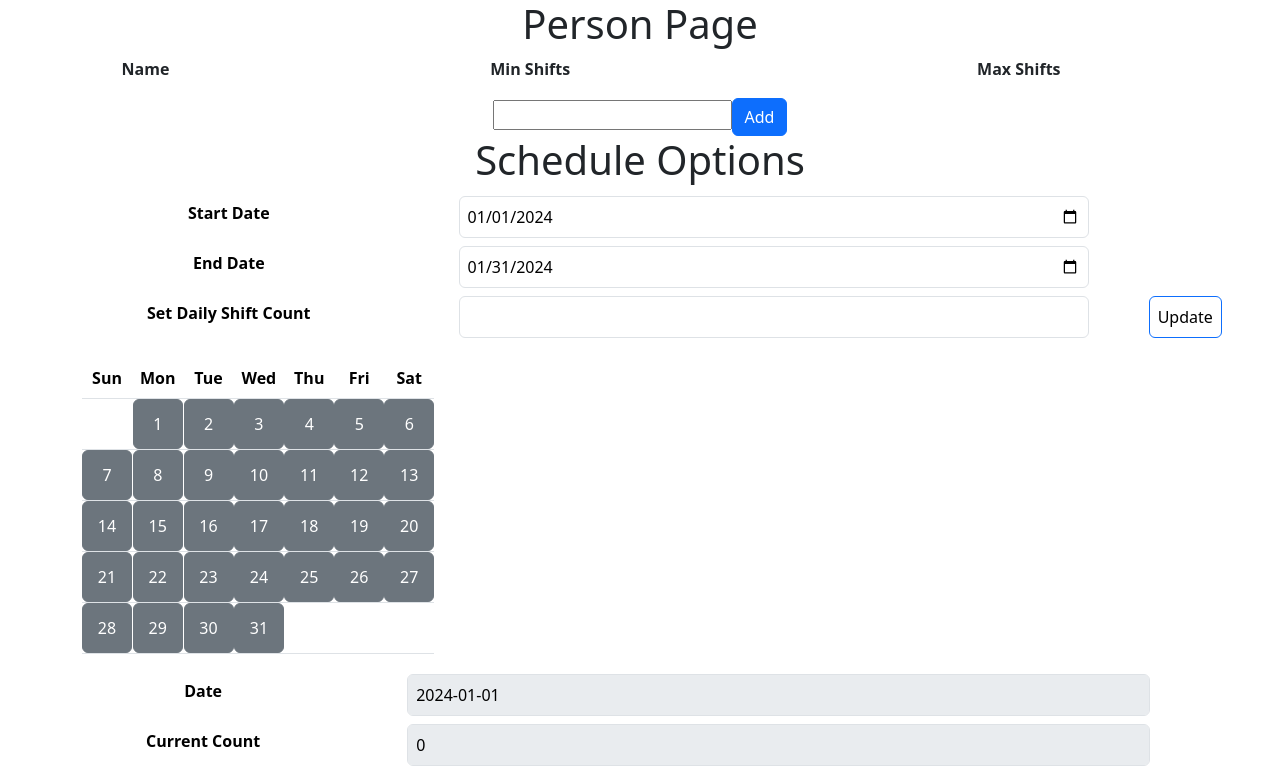
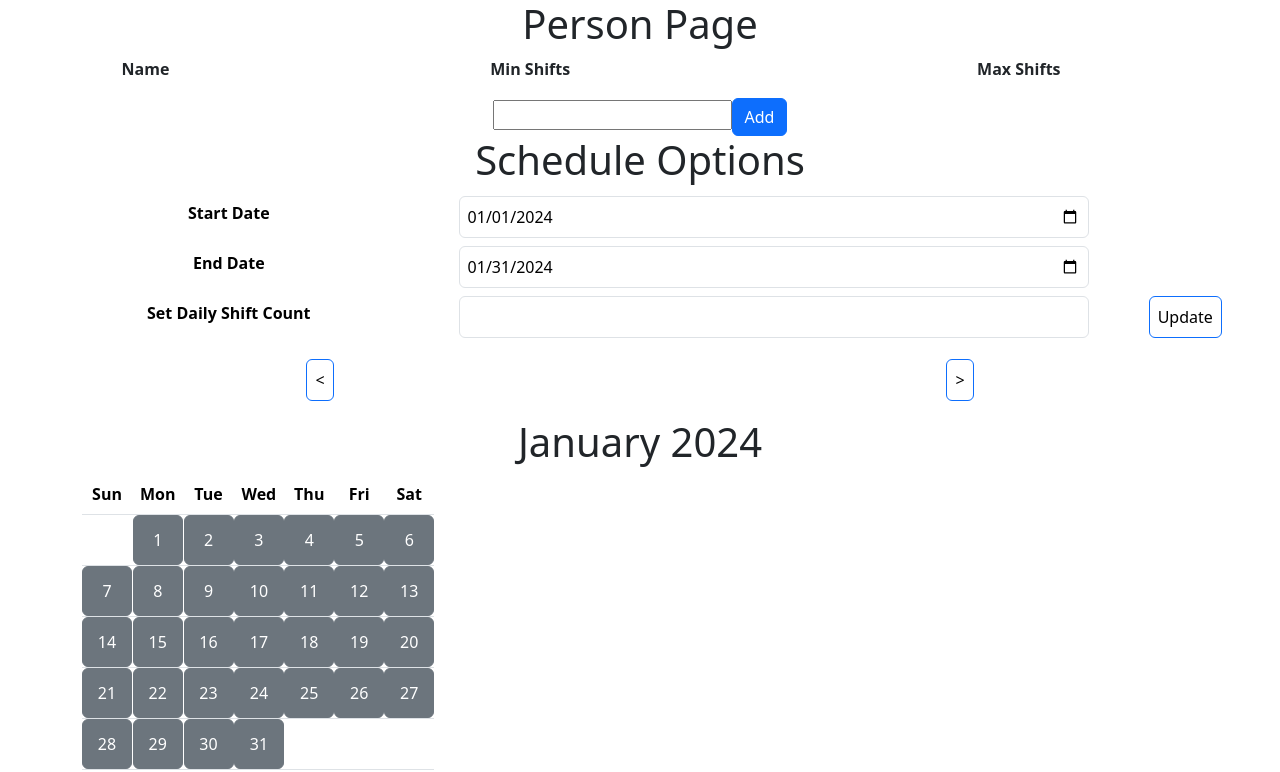
Before and after one commit to beeckusu/project-schedule, a React (Create React App) app: page / in a window 1280 px wide. Shown: the top 772 px of the page. Built offline with nearby package versions, Linux system fonts and the light colour scheme.

Commit message:
FYSO-8: Allow Calendar Month to Change
    Add buttons to change the month represented by the calendar.

```diff
--- a/src/components/Calendar.js
+++ b/src/components/Calendar.js
@@ -42,6 +42,7 @@ const Calendar = ({ date, onSelectDate }) => {
 
     return (
         <Container>
+            <h1>{date.toLocaleString('default', { month: 'long' })} {date.getUTCFullYear()}</h1>
             <Table className='calendar'>
                 <thead>
                     <tr>
--- a/src/pages/ScheduleOptionsPage.js
+++ b/src/pages/ScheduleOptionsPage.js
@@ -29,9 +29,9 @@ const SelectedDateOptions = ({ date }) => {
                 <td><Form.Control type='number' min="0"
                     defaultValue={dateOptions ? dateOptions.options.shiftCount : 0}
                     onChange={(e) => setShiftCount(e.target.value)} /></td>
-                    <td><Button onClick={
-                        () => handleOnSetShiftCount()
-                    }>Set</Button></td>
+                <td><Button onClick={
+                    () => handleOnSetShiftCount()
+                }>Set</Button></td>
             </tr>
         </Table>
     );
@@ -42,6 +42,7 @@ const ScheduleOptionsPage = () => {
     const { state, dispatch } = useContext(ScheduleContext);
     const [allShiftCount, setAllShiftCount] = useState(0);
     const [selectedDate, setSelectedDate] = useState(state.startDate);
+    const [calendarDate, setCalendarDate] = useState(state.startDate);
 
     const handleStartDateChange = (date) => {
         dispatch({ type: 'CHANGE_START_DATE', payload: date });
@@ -52,6 +53,13 @@ const ScheduleOptionsPage = () => {
     const handleOnSetAllShifts = (shiftCount) => {
         dispatch({ type: 'SET_GLOBAL_SCHEDULE_SHIFT_COUNT', payload: parseInt(shiftCount) });
     };
+    const handleChangeMonth = (direction) => {
+        if (direction > 0) {
+            setCalendarDate(new Date(calendarDate.getUTCFullYear(), calendarDate.getUTCMonth() + 1, 1));
+        } else {
+            setCalendarDate(new Date(calendarDate.getUTCFullYear(), calendarDate.getUTCMonth() - 1, 1));
+        }
+    }
 
 
     return (
@@ -72,7 +80,13 @@ const ScheduleOptionsPage = () => {
                     <td><Button onClick={(e) => handleOnSetAllShifts(allShiftCount)}>Update</Button></td>
                 </tr>
             </Table>
-            <Calendar date={state.startDate} onSelectDate={(e) => { setSelectedDate(e) }} />
+            <Table>
+                <tr>
+                    <td><Button onClick={(e) => { handleChangeMonth(-1) }}>&lt;</Button></td>
+                    <td><Button onClick={(e) => { handleChangeMonth(1) }}>&gt;</Button></td>
+                </tr>
+            </Table>
+            <Calendar date={calendarDate} onSelectDate={(e) => { setSelectedDate(e) }} />
             <SelectedDateOptions date={selectedDate} />
         </Form>
     );
```
